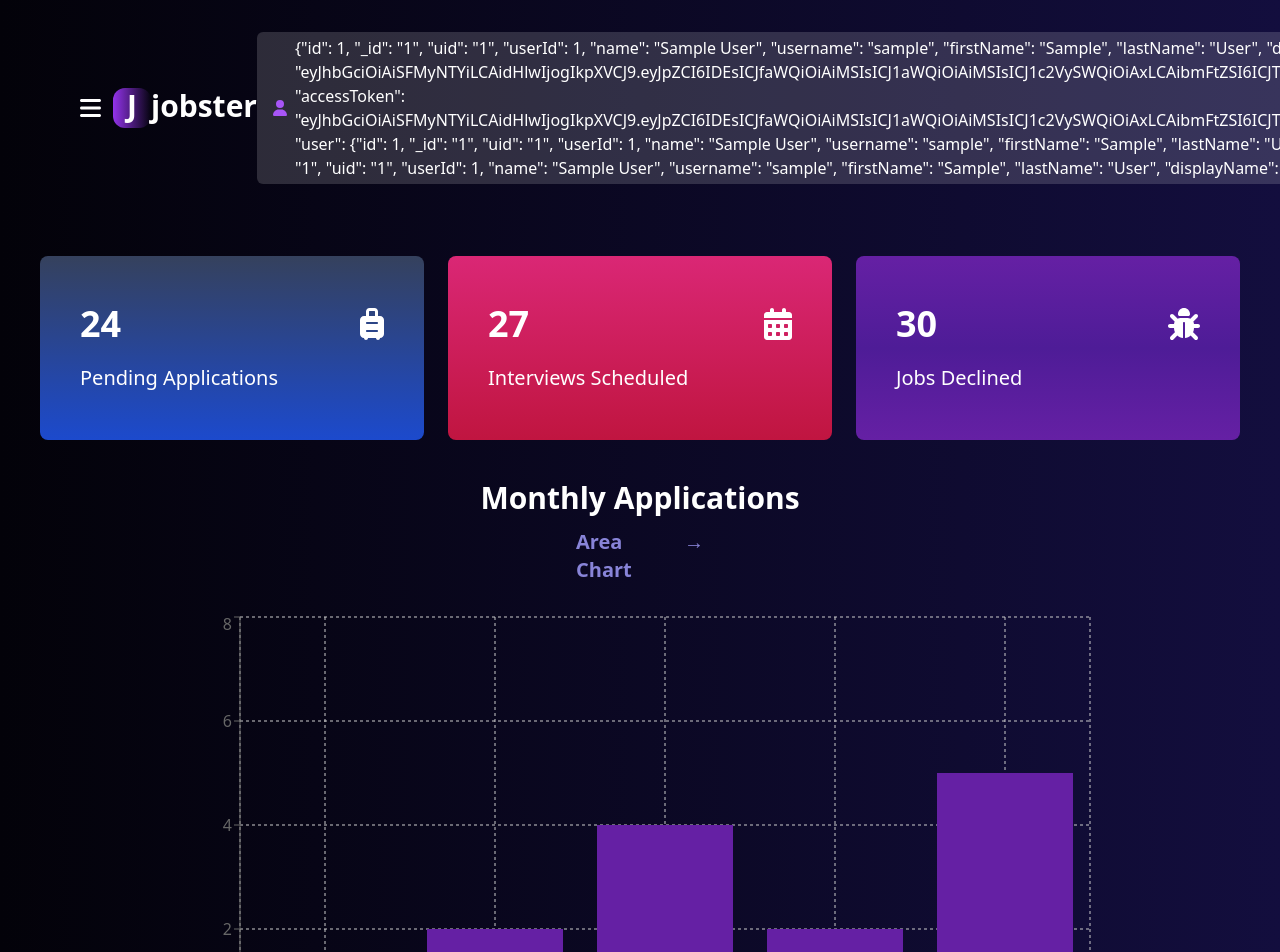
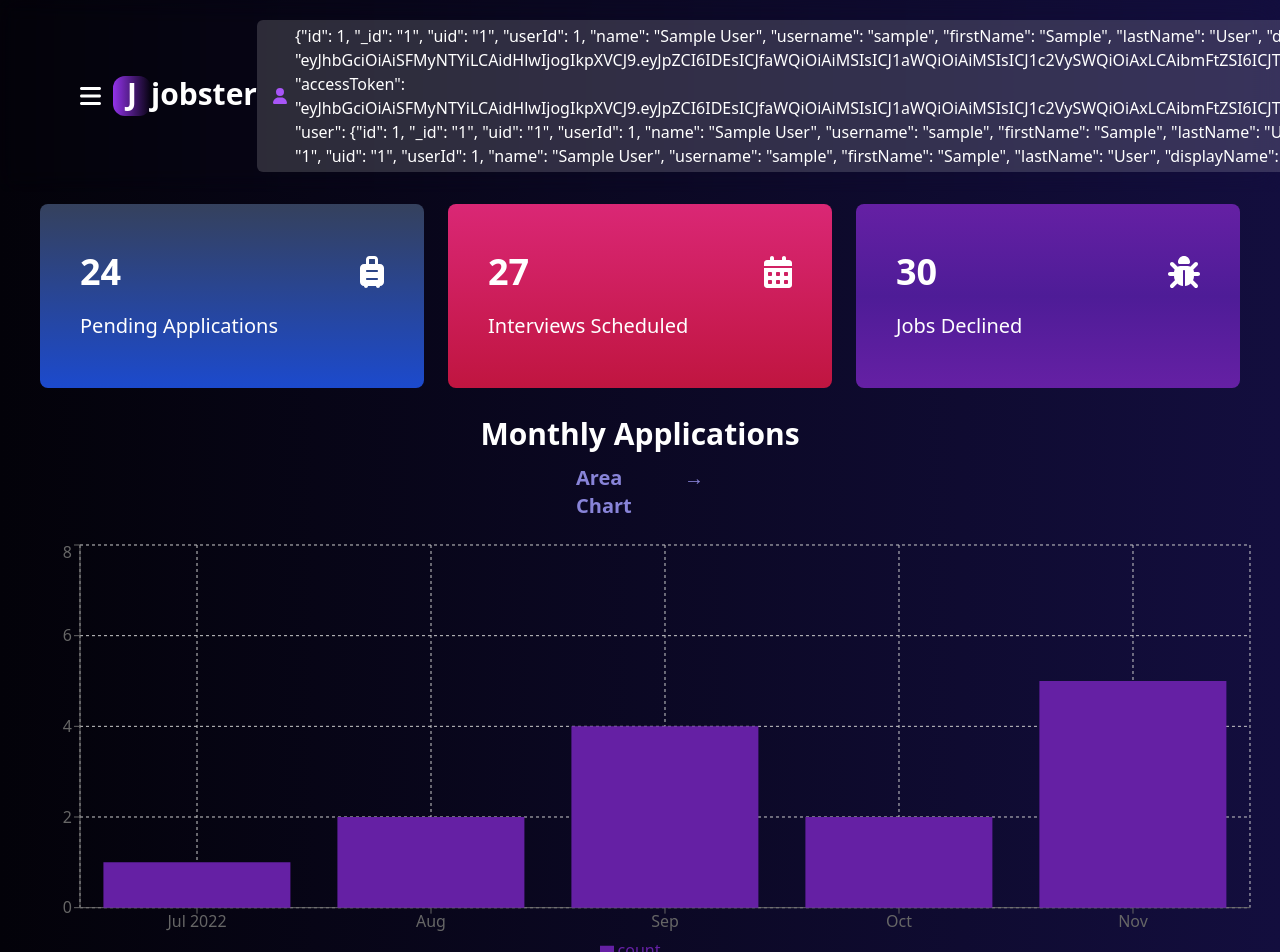
Before and after one commit to hussain-shariff/Node.JS-tutorials, a React (Vite) app in the folder 6-jobs-api-project/client/: page /dashboard in a window 1280 px wide. Shown: the top 952 px of the page. Built offline with nearby package versions, Linux system fonts and the light colour scheme; sample sign-in values are in the browser's storage.

Commit message:
glass effect navbar

```diff
--- a/6-jobs-api-project/client/src/components/AreaChartComp.jsx
+++ b/6-jobs-api-project/client/src/components/AreaChartComp.jsx
@@ -5,7 +5,7 @@ import data from '../data';
 const AreaChartComp = () => {
 
     return (
-        <ResponsiveContainer width="100%" aspect={2}>
+        <ResponsiveContainer width="100%" aspect={3}>
             <AreaChart
             width={500}
             height={400}
--- a/6-jobs-api-project/client/src/components/BarChartComp.jsx
+++ b/6-jobs-api-project/client/src/components/BarChartComp.jsx
@@ -14,9 +14,9 @@ import data from '../data';
 
 const BarChartComp = () => {
     return (
-      <ResponsiveContainer width="100%" aspect={2}>
+      <ResponsiveContainer max-width="75%" aspect={3}>
         <BarChart
-          width="100"
+          width={500}
           height={300}
           data={data}
           margin={{
--- a/6-jobs-api-project/client/src/components/MainNav.jsx
+++ b/6-jobs-api-project/client/src/components/MainNav.jsx
@@ -19,7 +19,7 @@ function MainNav({user, showSideBar ,setshowSideBar}) {
     }
 
   return (
-    <div className='text-white flex items-center justify-between px-10 py-8 md:px-20'>
+    <div className='text-white z-50 sticky top-0 backdrop-blur-md flex items-center justify-between px-10 py-5 md:px-20'>
         <div>
             {!showSideBar && <div className='flex gap-3 items-center'>
                 <FontAwesomeIcon onClick={()=> setshowSideBar(!showSideBar)} icon={faBars} className='h-6 cursor-pointer'/>
--- a/6-jobs-api-project/client/src/pages/Main.jsx
+++ b/6-jobs-api-project/client/src/pages/Main.jsx
@@ -17,7 +17,7 @@ function Main() {
   }, [])
 
   return (
-    <div className='h-[160vh] bg-gradient-to-l from-[#130e3e] to-[#030209] md:h-[140vh]'>
+    <div className='h-[140vh] bg-gradient-to-l from-[#130e3e] to-[#030209]'>
         <MainNav
           showSideBar={showSideBar}
           setshowSideBar={setshowSideBar}
--- a/6-jobs-api-project/client/src/pages/Stats.jsx
+++ b/6-jobs-api-project/client/src/pages/Stats.jsx
@@ -12,7 +12,7 @@ function Stats() {
   const [showBarChart, setshowBarChart] = useState(true)
   return (
     <div>
-      <div className='grid grid-cols-1 gap-6 px-6 md:grid-cols-3 md:px-10 my-10'>
+      <div className='grid grid-cols-1 gap-6 px-6 md:grid-cols-3 md:px-10 my-3'>
           <StatsCard
           color="blue"
           icon={faSuitcaseRolling}
@@ -30,9 +30,9 @@ function Stats() {
           number={30}
           stat='Jobs Declined'/>
       </div>
-      <div className='mx-auto mt-10 md:w-3/4 flex flex-col items-center'>
+      <div className='mx-auto mt-7 flex flex-col items-center'>
         <h1 className='text-center text-2xl text-white md:text-3xl font-semibold'>Monthly Applications</h1>
-        <div className='text-[#8884d8] group flex w-32 cursor-pointer mt-3 mb-7 text-xl font-semibold'
+        <div className='text-[#8884d8] group flex w-32 cursor-pointer mt-3 mb-5 text-xl font-semibold'
         onClick={()=> setshowBarChart(!showBarChart)}>
           {showBarChart?  'Area Chart' : "Bar Chart" }
           <h1 className='group-hover:translate-x-2
```
